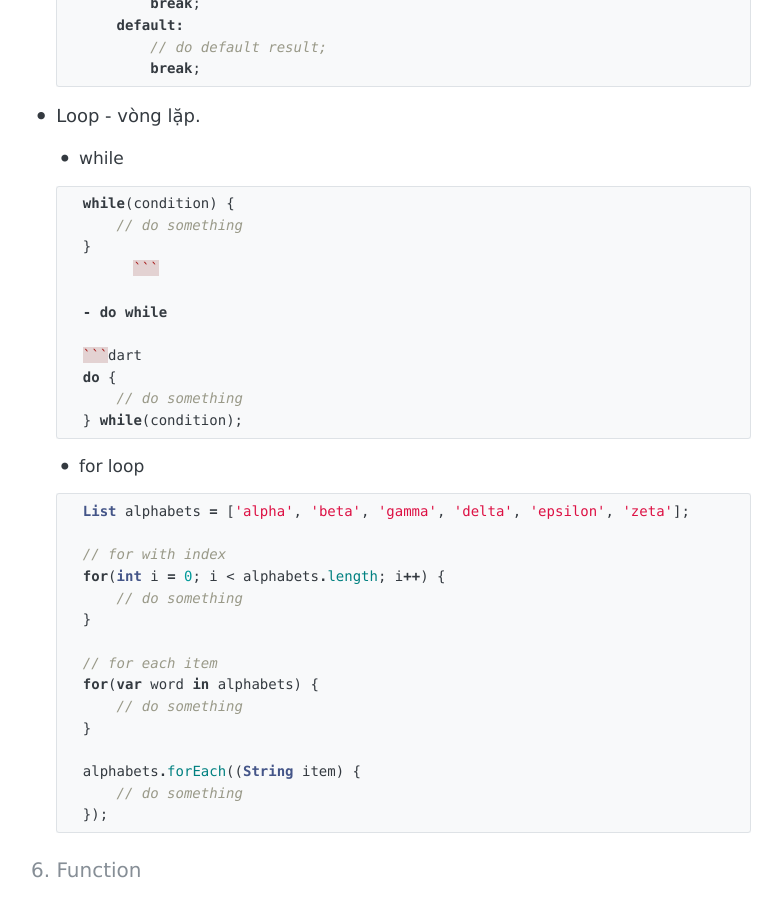
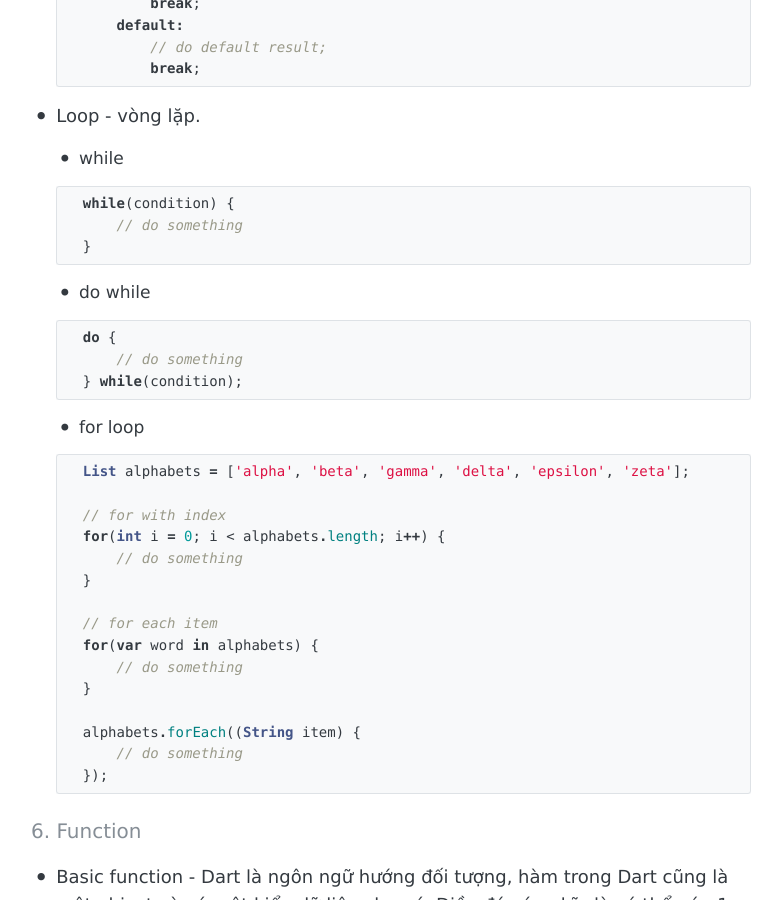
Before and after one commit to coder7eeN/coder7eeN.github.io, a Jekyll site: the page built from _posts/2019-03-17-dart.md, in a window 1280 px wide and 900 px high, scrolled down 4929 px. Shown: the whole window, without its empty margins (249-1031 px from the left). Built offline with Jekyll 4.4.1, drawn with Linux system fonts in a browser that asks for light colours.

Commit message:
fix: syntax

````diff
--- a/_includes/head.html
+++ b/_includes/head.html
@@ -10,7 +10,7 @@
 
   <link rel="stylesheet" type="text/css" href="{{ site.baseurl }}/style.css" />
   <link rel="alternate" type="application/rss+xml" title="{{ site.name }} - {{ site.description }}" href="{{ site.baseurl }}/feed.xml" />
-  <link rel="icon" type="image/png" href="https://raw.githubusercontent.com/coder7eeN/coder7eeN.github.io/main/images/fav_17.png"
+  <link rel="icon" type="image/png" href="https://raw.githubusercontent.com/coder7eeN/coder7eeN.github.io/main/images/fav_17.png" sizes="32x32" />
 
   <!-- Created with Jekyll Now - http://github.com/barryclark/jekyll-now -->
 </head>
--- a/_posts/2019-03-17-dart.md
+++ b/_posts/2019-03-17-dart.md
@@ -180,7 +180,7 @@ Tất cả biến trong Dart đều không phải là dạng nguyên thủy nó
 	while(condition) {
 		// do something
 	}
- 	```
+	```
 
 	- do while
 
@@ -519,7 +519,7 @@ Sau gần 1 năm với các phiên bản preview thì phiên bản stable 1.0 c
 
 	![alt](https://cdn-images-1.medium.com/max/800/1*z_A9htJmE6THrxZeloVRiw.png)
 
-	###### *Ảnh của Didier Boelens*
+	#####*Ảnh của Didier Boelens*
 
 #### 2. BuildContext
 
@@ -527,7 +527,7 @@ Sau gần 1 năm với các phiên bản preview thì phiên bản stable 1.0 c
 
 	![alt](https://cdn-images-1.medium.com/max/800/1*Tc0kB9YXL4Bj6tonRJlH0w.png)
 
-	###### *Ảnh của Didier Boelens*
+	######*Ảnh của Didier Boelens*
 
 #### 3. StatelessWidget
 
````
Also changed, not shown: images/fav_17.png.
